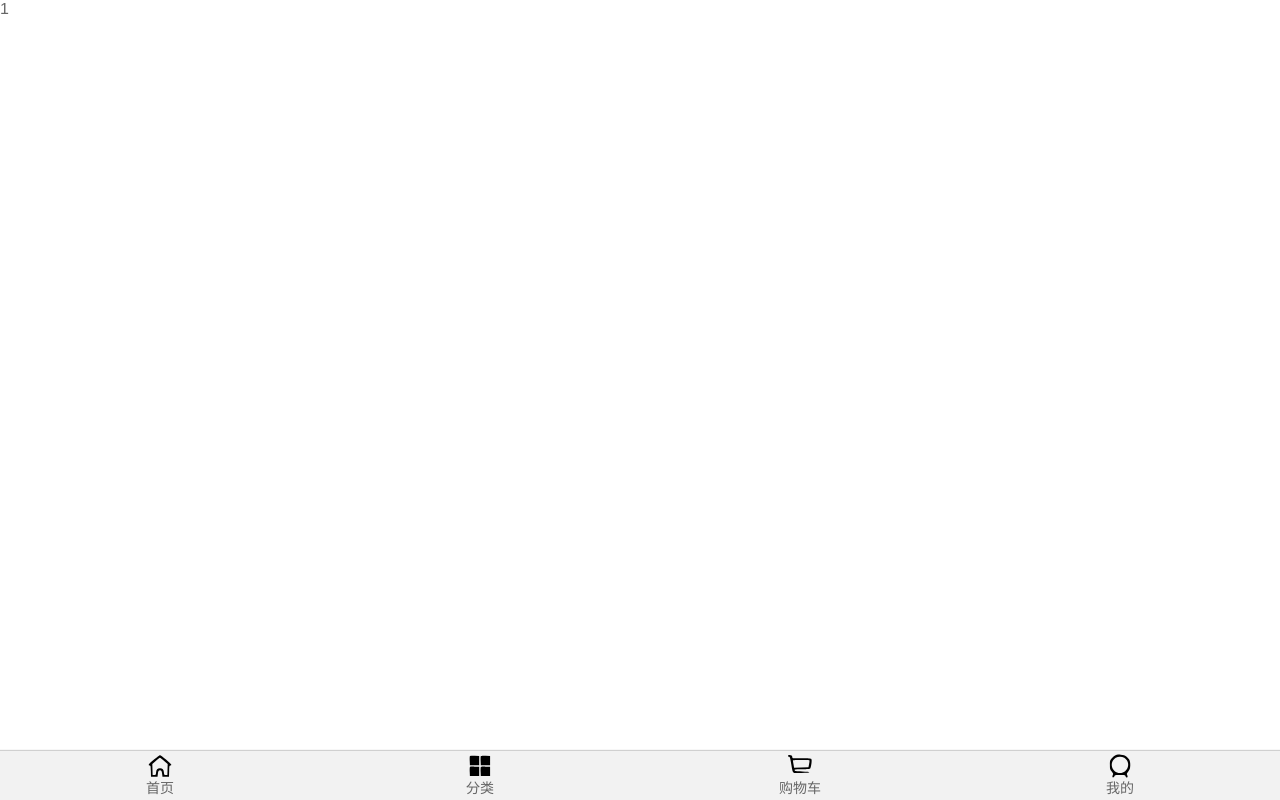
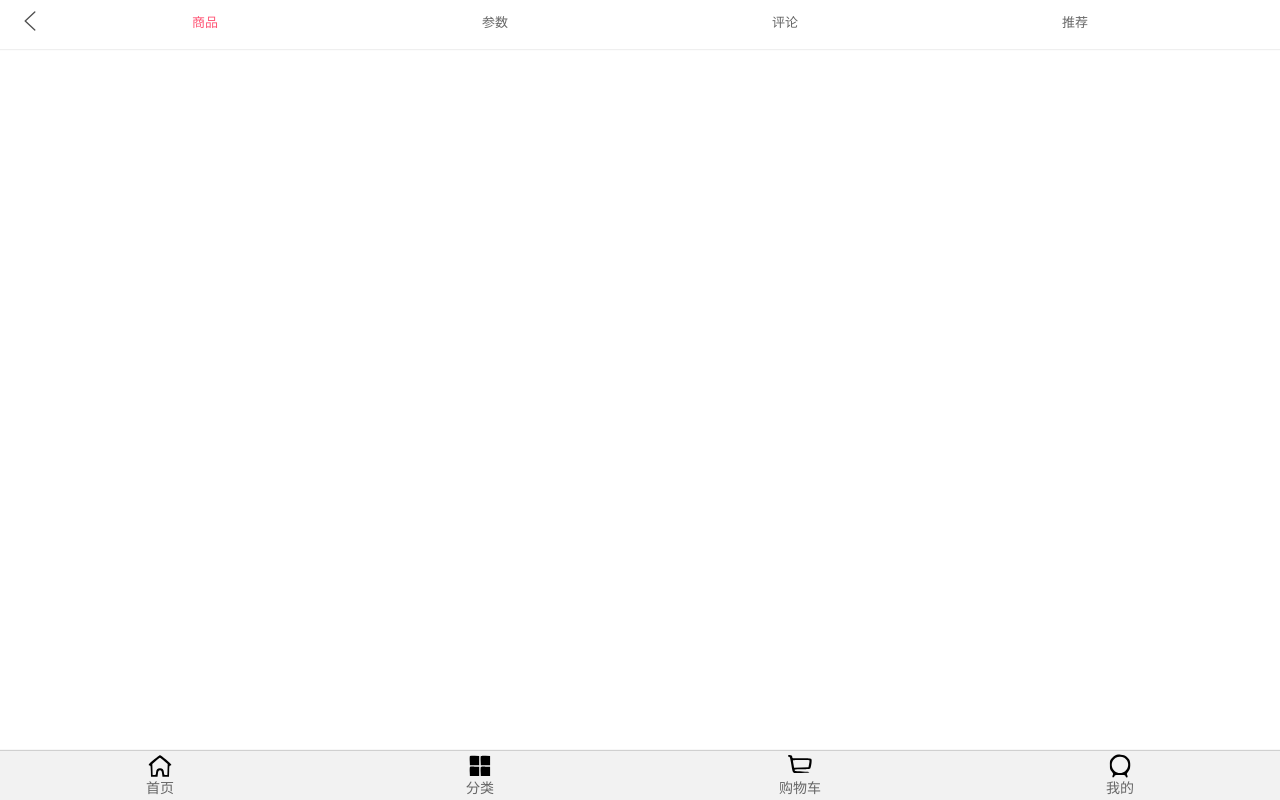
Before and after one commit to namezzy/mallshop, a Vue app: page /detail/1 in a window 1280 px wide. Built offline with nearby package versions, Linux system fonts and the light colour scheme.

Commit message:
Encapsulation of Navigation Bar

```diff
--- a/src/views/detail/Detail.vue
+++ b/src/views/detail/Detail.vue
@@ -1,10 +1,18 @@
 <template>
-  <div>{{iid}}</div>
+  <div id="detail">
+    <detail-nav-bar/>
+  </div>
 </template>
 
 <script>
+
+import DetailNavBar from "./childComps/DetailNavBar";
 export default {
   name: "Detail",
+  components: {
+    DetailNavBar
+
+  },
   data() {
     return {
       iid: null
--- /dev/null
+++ b/src/views/detail/childComps/DetailNavBar.vue
@@ -0,0 +1,66 @@
+<template>
+  <div>
+    <nav-bar>
+      <div slot="left" class="back" @click="backClick">
+        <img src="~assets/img/common/back.svg" alt="">
+      </div>
+      <div slot="center" class="title">
+        <div v-for="(item,index) in titles"
+             class="title-item"
+             :class="{active: index === currentIndex}"
+             @click="titleClick(index)">
+          {{ item }}
+        </div>
+      </div>
+    </nav-bar>
+  </div>
+</template>
+
+<script>
+import NavBar from "components/common/navbar/NavBar";
+
+export default {
+  name: "DetailNavBar",
+  components: {
+    NavBar
+  },
+  data() {
+    return {
+      titles: ['商品', '参数', '评论', '推荐'],
+      currentIndex: 0
+    }
+  },
+  methods: {
+    titleClick(index) {
+      this.currentIndex = index
+    },
+    backClick() {
+      // this.$router.back()
+      this.$router.go(-1)
+    }
+  }
+}
+</script>
+
+<style scoped>
+
+
+.title {
+  display: flex;
+  font-size: 13px;
+}
+
+.title-item {
+  flex: 1;
+}
+
+.active {
+  color: var(--color-high-text);
+}
+
+.back img {
+  margin-top: 10px;
+}
+
+
+</style>
```
